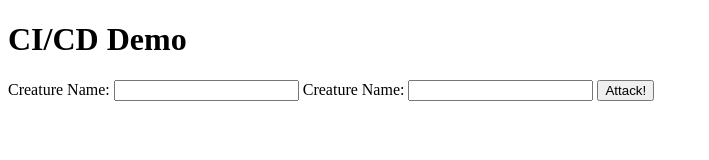
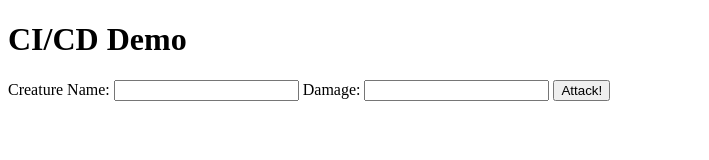
Before and after one commit to Mpatel1803/ci-github-actions, a website built with webpack: page src/index.html in a window 1280 px wide. Shown: the whole page, without its empty margins (0-709 px from the left). Built offline with nearby package versions, Linux system fonts and the light colour scheme.

Commit message:
Fix damage label

```diff
--- a/src/index.html
+++ b/src/index.html
@@ -13,7 +13,7 @@
     <label for="creature">Creature Name:</label>
     <input type="text" name="creature" id="creature">
 
-    <label for="damage">Creature Name:</label>
+    <label for="damage">Damage:</label>
     <input type="text" name="damage" id="damage">
 
     <button id="resultButton">Attack!</button>
```
